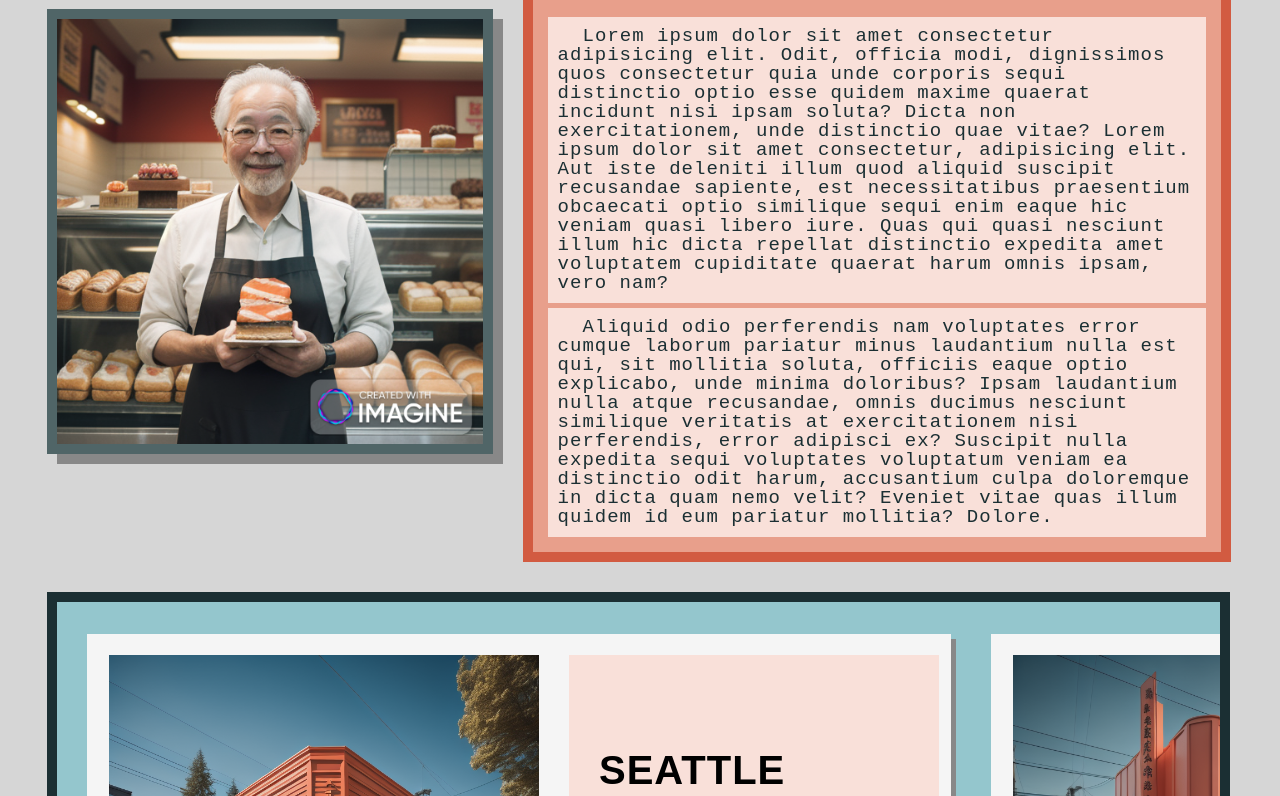
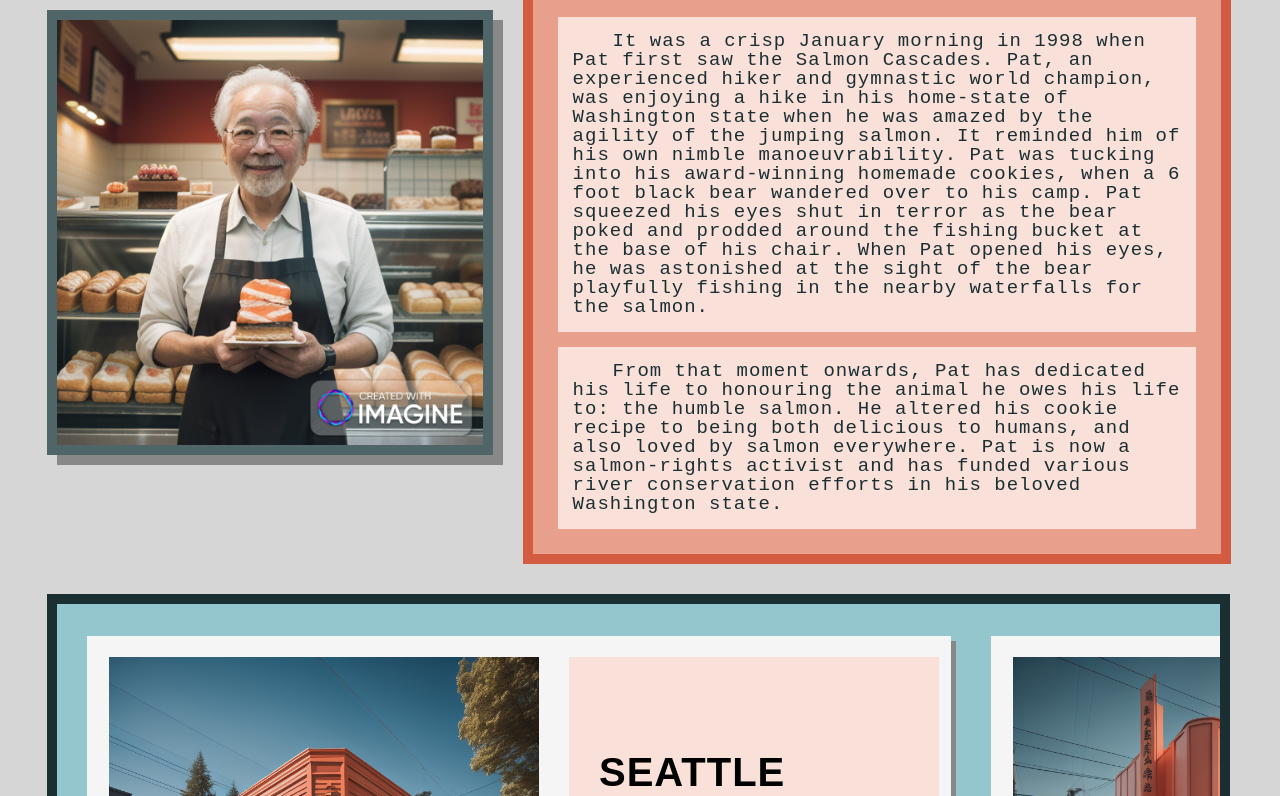
Before and after one commit to cordeliasnape/cookies-stand, a plain HTML site: page index.html in a window 1280 px wide. Shown: the part 304-1100 px from the top of the page. Drawn offline with Linux system fonts and the light colour scheme; a web font is replaced by a local one.

Commit message:
added story

```diff
--- a/index.html
+++ b/index.html
@@ -34,27 +34,10 @@
         <div class="textbox1">
           <h2 class="title">Meet Pat</h2>
           <p>
-            Lorem ipsum dolor sit amet consectetur adipisicing elit. Odit,
-            officia modi, dignissimos quos consectetur quia unde corporis sequi
-            distinctio optio esse quidem maxime quaerat incidunt nisi ipsam
-            soluta? Dicta non exercitationem, unde distinctio quae vitae? Lorem
-            ipsum dolor sit amet consectetur, adipisicing elit. Aut iste
-            deleniti illum quod aliquid suscipit recusandae sapiente, est
-            necessitatibus praesentium obcaecati optio similique sequi enim
-            eaque hic veniam quasi libero iure. Quas qui quasi nesciunt illum
-            hic dicta repellat distinctio expedita amet voluptatem cupiditate
-            quaerat harum omnis ipsam, vero nam?
+            It was a crisp January morning in 1998 when Pat first saw the Salmon Cascades. Pat, an experienced hiker and gymnastic world champion, was enjoying a hike in his home-state of Washington state when he was amazed by the agility of the jumping salmon. It reminded him of his own nimble manoeuvrability. Pat was tucking into his award-winning homemade cookies, when a 6 foot black bear wandered over to his camp. Pat squeezed his eyes shut in terror as the bear poked and prodded around the fishing bucket at the base of his chair. When Pat opened his eyes, he was astonished at the sight of the bear playfully fishing in the nearby waterfalls for the salmon.
           </p>
           <p>
-            Aliquid odio perferendis nam voluptates error cumque laborum
-            pariatur minus laudantium nulla est qui, sit mollitia soluta,
-            officiis eaque optio explicabo, unde minima doloribus? Ipsam
-            laudantium nulla atque recusandae, omnis ducimus nesciunt similique
-            veritatis at exercitationem nisi perferendis, error adipisci ex?
-            Suscipit nulla expedita sequi voluptates voluptatum veniam ea
-            distinctio odit harum, accusantium culpa doloremque in dicta quam
-            nemo velit? Eveniet vitae quas illum quidem id eum pariatur
-            mollitia? Dolore.
+            From that moment onwards, Pat has dedicated his life to honouring the animal he owes his life to: the humble salmon. He altered his cookie recipe to being both delicious to humans, and also loved by salmon everywhere. Pat is now a salmon-rights activist and has funded various river conservation efforts in his beloved Washington state.
           </p>
         </div>
       </section>
--- a/style.css
+++ b/style.css
@@ -186,9 +186,9 @@ main {
   display: flex;
   align-items: center;
   background-color: #f9e0d9;
-  padding: 10px;
-  margin: 5px;
-  text-indent: 25px;
+  padding: 15px;
+  margin: 15px;
+  text-indent: 40px;
   letter-spacing: 1px;
   color: #1b2f33;
 }
```
